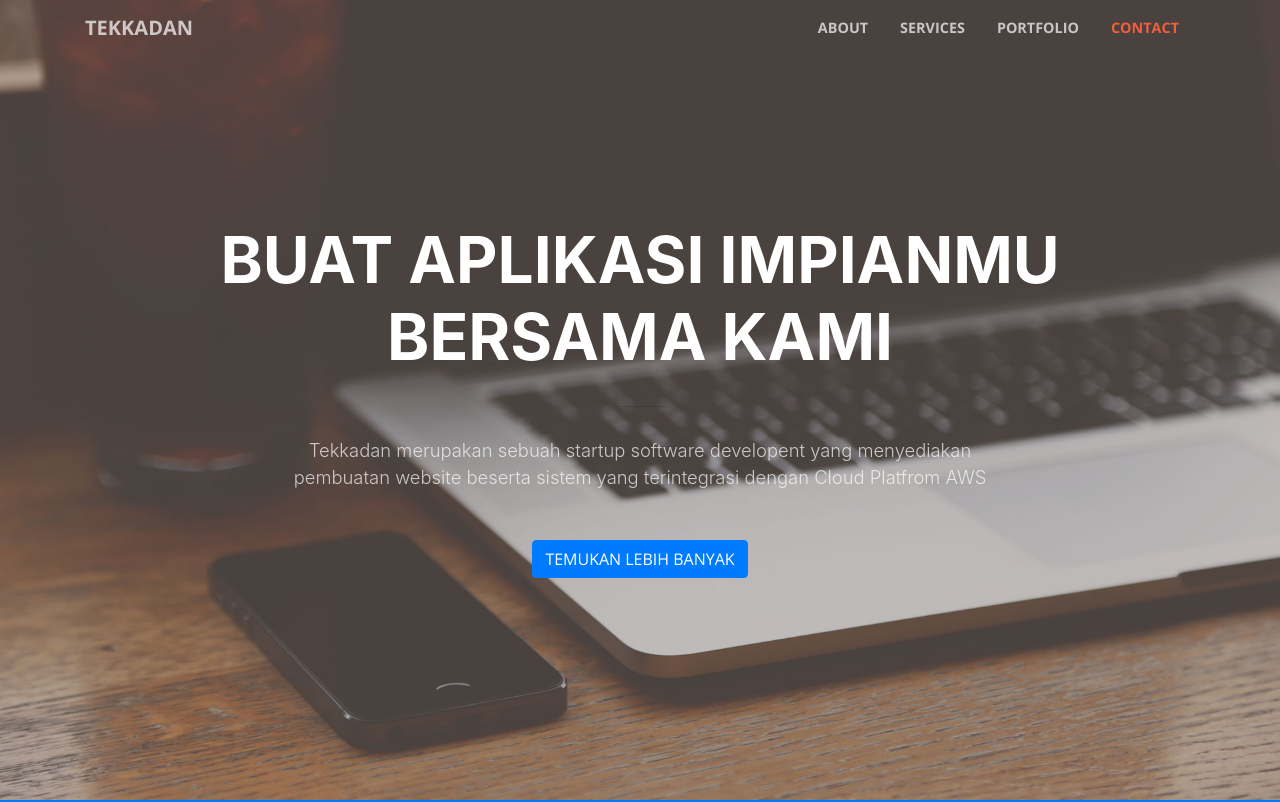
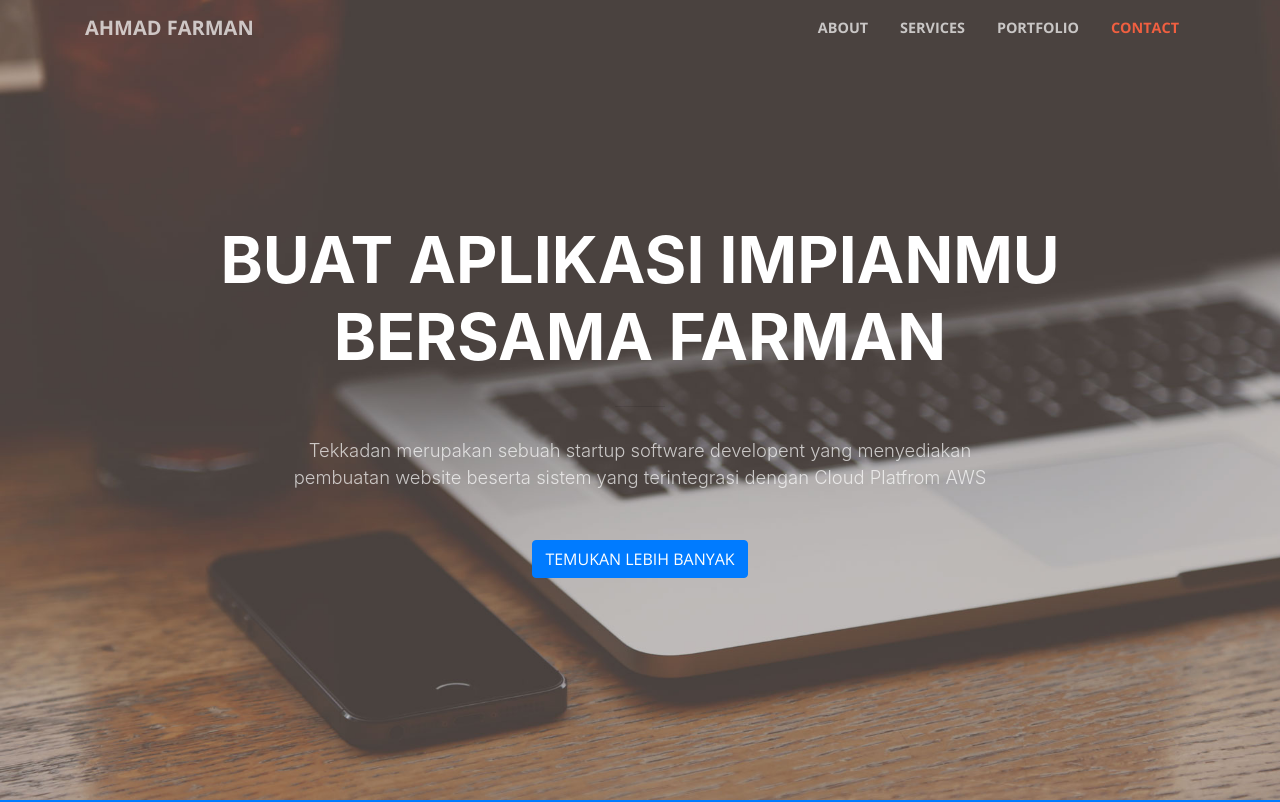
Before and after one commit to farman17/samehada, a website with bundled scripts: page index.html in a window 1280 px wide. Shown: the top 802 px of the page. Built offline with nearby package versions, Linux system fonts and the light colour scheme.

Commit message:
edit index

```diff
--- a/index.html
+++ b/index.html
@@ -31,7 +31,7 @@
   <!-- Navigation -->
   <nav class="navbar navbar-expand-lg navbar-light fixed-top" id="mainNav">
     <div class="container">
-      <a class="navbar-brand js-scroll-trigger" href="#page-top">Tekkadan</a>
+      <a class="navbar-brand js-scroll-trigger" href="#page-top">Ahmad Farman</a>
       <button class="navbar-toggler navbar-toggler-right" type="button" data-toggle="collapse" data-target="#navbarResponsive" aria-controls="navbarResponsive" aria-expanded="false" aria-label="Toggle navigation">
         <span class="navbar-toggler-icon"></span>
       </button>
@@ -59,7 +59,7 @@
       <div class="row">
         <div class="col-lg-10 mx-auto">
           <h1 class="text-uppercase">
-            <strong>Buat Aplikasi Impianmu bersama kami</strong>
+            <strong>Buat Aplikasi Impianmu bersama Farman</strong>
           </h1>
           <hr>
         </div>
```
